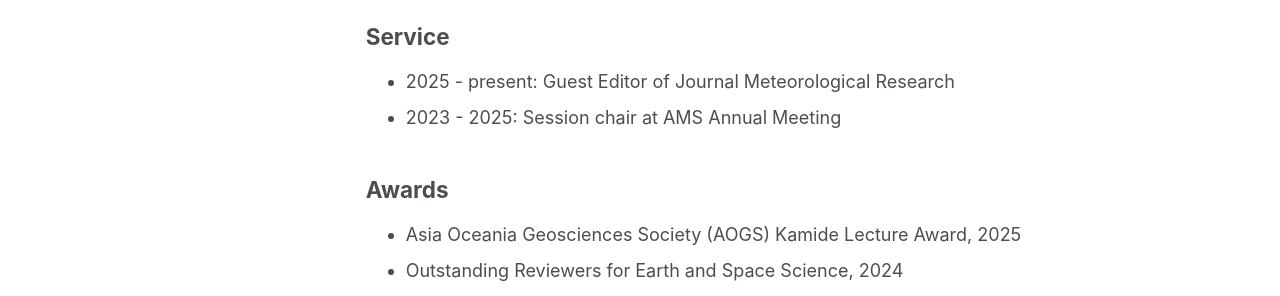
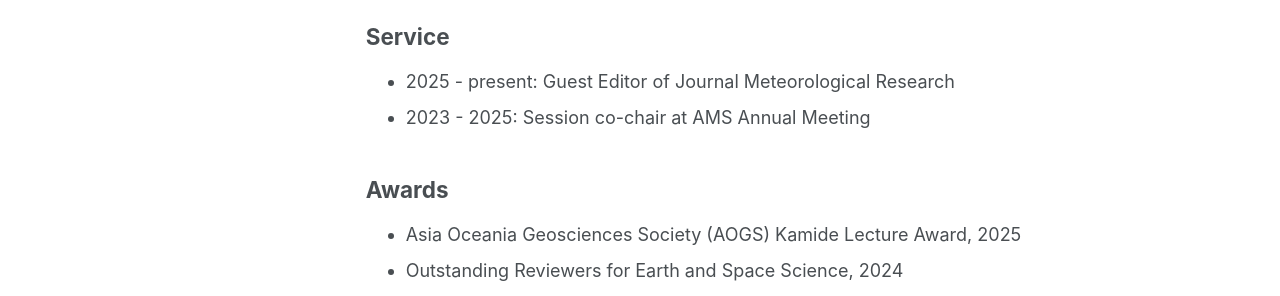
Before and after one commit to Jingyi-Chen/jingyi-chen.github.io, a Jekyll site: the page built from _pages/cv.md, in a window 1280 px wide and 1351 px high. Shown: the part 662-958 px from the top of the window. Built offline with Jekyll 4.4.1, drawn with Linux system fonts in a browser that asks for light colours; some web fonts are replaced.

Commit message:
Update cv.md

```diff
--- a/_pages/cv.md
+++ b/_pages/cv.md
@@ -29,7 +29,7 @@ Work experience
 Service
 ---
 * 2025 - present: Guest Editor of Journal Meteorological Research
-* 2023 - 2025: Session chair at AMS Annual Meeting
+* 2023 - 2025: Session co-chair at AMS Annual Meeting
 
 Awards
 ---
```
